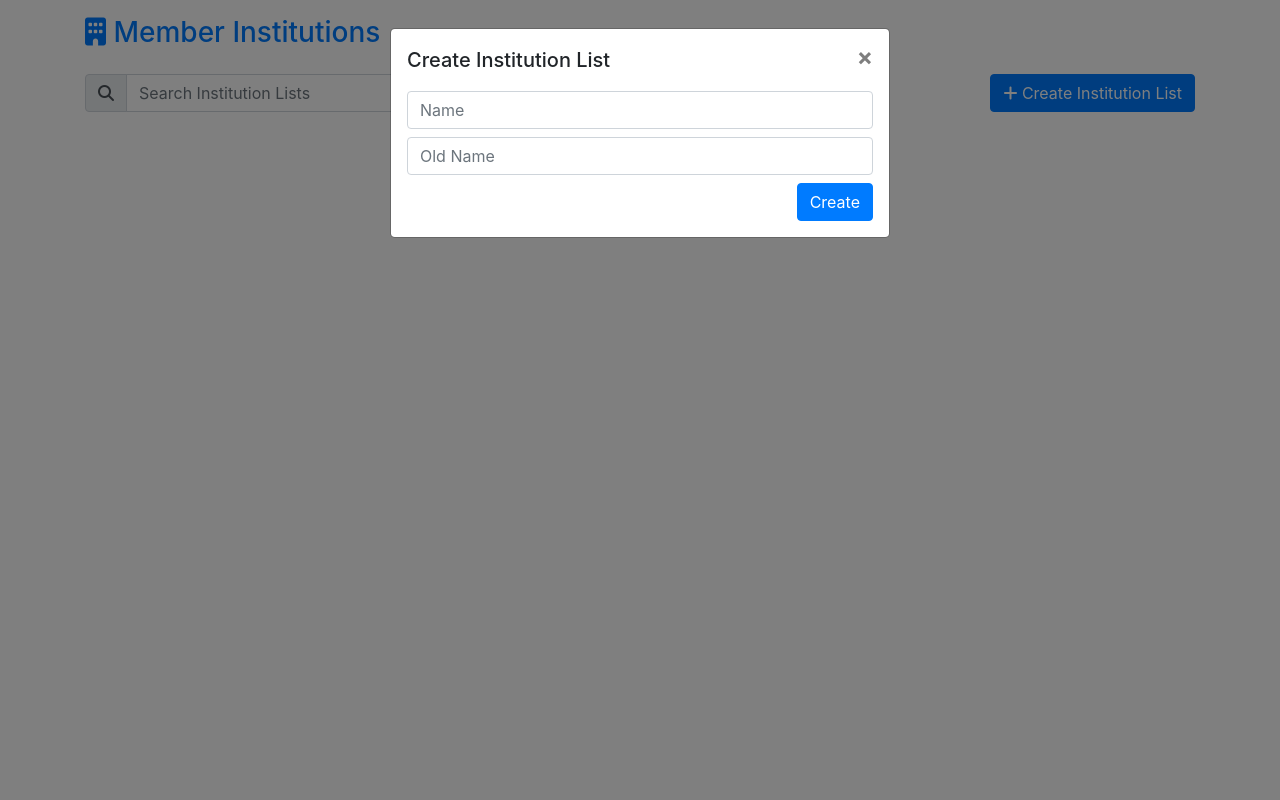
After one commit to seun-otosho/DjangoProject, a Django app: template apps/members/templates/members/institution_list.html in a window 1280 px wide, after a click on "Create Institution List". The commit adds this page. Run offline with Django 3.2, Linux system fonts and the light colour scheme; the template is opened without the code that fills it: values that come from a table or form of the project are taken from there, others are empty; some libraries are stand-ins or nearby versions.

Commit message:
Advancing. ..

```diff
--- a/apps/members/admin.py
+++ b/apps/members/admin.py
@@ -6,8 +6,8 @@ from apps.members.models import Institution
 
 
 class InstitutionAdmin(admin.ModelAdmin):
-    fields = ('name', 'old_name', )
-    list_display = ('name', 'old_name', 'deleted_at', )
+    fields = ('name', 'slug', 'old_name', )
+    list_display = ('name', 'slug', 'old_name', 'deleted_at', )
     # [field.name for field in Institution._meta.fields if field.name != "id"]
 
     def get_queryset(self, request):
--- /dev/null
+++ b/apps/members/forms.py
@@ -0,0 +1,25 @@
+from django import forms
+from django.utils.text import slugify
+
+from apps.members.models import Institution
+
+
+class InstitutionCreateForm(forms.ModelForm):
+    slug = forms.CharField(required=False, widget=forms.widgets.HiddenInput())
+
+    class Meta:
+        model = Institution
+        fields = ("name", "slug")
+
+    def clean_name(self) -> str:
+        name: str = self.cleaned_data["name"]
+        slug = slugify(name)
+        if Institution.objects.filter(slug=slug).exists():
+            raise forms.ValidationError(f"An Institution with the name {name} exists")
+        return name
+
+    def save(self, commit: bool = True) -> Institution:
+        institution: Institution = super().save(commit)
+        institution.slug = slugify(institution.name)
+        institution.save()
+        return institution
--- a/apps/members/models/institution.py
+++ b/apps/members/models/institution.py
@@ -8,6 +8,11 @@ class Institution(SoftDeletionModel):
     """Members Institution model class"""
     name = models.CharField(max_length=64, db_index=True)
     old_name = models.CharField(max_length=64, db_index=True)
+    slug = models.CharField(max_length=128)
+
+    @property
+    def is_active(self):
+        return self.deleted_at is None
 
     def __str__(self):
         return self.name
--- a/apps/members/templates/display_institutions.html
+++ b/apps/members/templates/display_institutions.html
@@ -2,5 +2,5 @@
 
 {% block main %}
     <h1>Member Institutions</h1>
-    {% include "institutions_list.html" %}
+    {% include "members_list.html" %}
 {% endblock %}
--- /dev/null
+++ b/apps/members/templates/members/institution_create_form.html
@@ -0,0 +1,42 @@
+<div id="institution-form">
+  <form>
+    {% csrf_token %}
+    <div class="form-row mb-2">
+      <div class="col">
+        <input class="form-control
+          {% if form.name.errors %}
+            is-invalid
+          {% endif %}
+          " id="id_name" name="name"
+               placeholder="Name" {% if form.name.value %} value="{{ form.name.value }}"
+          {% endif %}>
+        <div class="invalid-feedback">
+          {{ form.name.errors }}
+        </div>
+      </div>
+    </div>
+
+    <div class="form-row mb-2">
+      <div class="col">
+        <input class="form-control
+          {% if form.old_name.errors %}
+            is-invalid
+          {% endif %}
+          " id="id_old_name" name="old_name"
+               placeholder="Old Name" {% if form.old_name.value %} value="{{ form.old_name.value }}"
+          {% endif %}>
+        <div class="invalid-feedback">
+          {{ form.old_name.errors }}
+        </div>
+      </div>
+    </div>
+
+    <div class="form-row">
+      <div class="col">
+        <button class="btn btn-primary" hx-post="{% url 'institution-create' %}" hx-swap="outerHTML"
+          hx-target="#institution-form">Create</button>
+      </div>
+    </div>
+
+  </form>
+</div>
--- /dev/null
+++ b/apps/members/templates/members/institution_list.html
@@ -0,0 +1,81 @@
+{% extends "base.html" %}
+
+
+{% block main %}
+<div class="row mb-2">
+  <div class="col-9">
+
+    <form hx-trigger="keyup,mouseup delay:100ms"
+          hx-get="{% url 'institutions-filter' %}"
+          hx-target="#institutions-table">
+
+      <div class="form-row">
+        <div class="col">
+          <div class="input-group mb-2">
+            <div class="input-group-prepend">
+              <div class="input-group-text"><i class="fas fa-search"></i></div>
+            </div>
+            <input name="name" class="form-control" id="id_name" placeholder="Search Institution Lists">
+          </div>
+        </div>
+        <div class="col pt-2">
+          {% for choice in filterset.form.completeness.field.choices %}
+          <div class="form-check form-check-inline">
+            <input class="form-check-input" type="radio"
+                   name="completeness" id="id_completeness_{{ forloop.counter }}"
+              value="{{ choice.0 }}" {% ifequal forloop.counter 1 %}checked{% endifequal %}>
+            <label class="form-check-label"
+                   for="id_completeness_{{ forloop.counter }}">{{ choice.1 }}</label>
+          </div>
+          {% endfor %}
+        </div>
+      </div>
+
+    </form>
+  </div>
+
+
+
+  <div class="col-3 text-right">
+    <!-- Example single danger button -->
+    <!-- Button trigger modal -->
+    <button type="button" class="btn btn-primary" data-toggle="modal" data-target="#createModal">
+      <i class="fas fa-plus"></i>
+      Create Institution List
+    </button>
+
+    <!-- Modal -->
+    <div class="modal fade" id="createModal" tabindex="-1"
+         aria-labelledby="createModalLabel" aria-hidden="true">
+      <div class="modal-dialog">
+        <div class="modal-content">
+          <div class="modal-header border-0 pb-0">
+            <h5 class="modal-title" id="createModalLabel">Create Institution List</h5>
+            <button type="button" class="close" data-dismiss="modal" aria-label="Close">
+              <span aria-hidden="true">&times;</span>
+            </button>
+          </div>
+          <div class="modal-body">
+            {% include "members/institution_create_form.html" %}
+          </div>
+        </div>
+      </div>
+    </div>
+  </div>
+</div>
+
+{#<div id="tasklist-table">#}
+{#  {% include "tasks/tasklist_filter.html" with object_list=object_list %}#}
+{#</div>#}
+
+{% endblock %}
+
+{% block extrascripts %}
+<script type="text/javascript">
+  document.addEventListener("redirect", evt => {
+    console.log(evt);
+    window.location.href = evt.detail.url;
+  });
+  htmx.logAll();
+</script>
+{% endblock %}
--- a/apps/members/urls.py
+++ b/apps/members/urls.py
@@ -1,8 +1,13 @@
 from django.urls import path
 
 from apps.members import views
+from apps.members.views import InstitutionListView, InstitutionFilterView, InstitutionCreateView
 
 urlpatterns = [
-    path('members/', views.display_institutions, name='display_institutions'),
+    path("members/", InstitutionListView.as_view(), name="institutions-list"),
+    path("filter/", InstitutionFilterView.as_view(), name="institutions-filter"),
+    path("create/", InstitutionCreateView.as_view(), name="institution-create"),
+
+    path('members/fbv/', views.display_institutions, name='display_institutions'),
     path('members/<int:id>/delete/', views.delete_institution, name='delete_institution'),
 ]
--- a/requirements.txt
+++ b/requirements.txt
@@ -1,6 +1,7 @@
 django
 
 django-allauth
+django-filter
 django-rest-auth
 
 djangorestframework
--- a/templates/base.html
+++ b/templates/base.html
@@ -1,16 +1,51 @@
+{% load static %}
+
 <!DOCTYPE html>
 <html lang="en">
 <head>
-    <meta charset="UTF-8">
+    <!-- Required meta tags -->
+    <meta charset="utf-8">
+    <meta name="viewport" content="width=device-width, initial-scale=1, shrink-to-fit=no">
+
+    <!-- Bootstrap CSS -->
+    <link rel="stylesheet" href="https://cdn.jsdelivr.net/npm/bootstrap@4.5.3/dist/css/bootstrap.min.css"
+    integrity="sha384-TX8t27EcRE3e/ihU7zmQxVncDAy5uIKz4rEkgIXeMed4M0jlfIDPvg6uqKI2xXr2" crossorigin="anonymous">
+
+    <script src="https://kit.fontawesome.com/2aaa0bfb6c.js" crossorigin="anonymous"></script>
+
     <title>Title</title>
 </head>
 <body>
-    {% block main %}{% endblock %}
+
+    <div class="container">
+        <div class="row my-3">
+            <div class="col">
+                <a href="{% url 'display_institutions' %}">
+                    <h3><i class="fas fa-building"></i> Member Institutions</h3>
+                </a>
+            </div>
+        </div>
+        {% block main %}{% endblock %}
+    </div>
     <script src="https://unpkg.com/htmx.org@1.2.1"></script>
     <script>
       document.body.addEventListener('htmx:configRequest', (event) => {
         event.detail.headers['X-CSRFToken'] = '{{ csrf_token }}';
       })
     </script>
+
+    <script src="https://unpkg.com/htmx.org@0.3.0"></script>
+    <script src="https://code.jquery.com/jquery-3.5.1.slim.min.js"
+    integrity="sha384-DfXdz2htPH0lsSSs5nCTpuj/zy4C+OGpamoFVy38MVBnE+IbbVYUew+OrCXaRkfj"
+    crossorigin="anonymous"></script>
+    <script src="https://cdn.jsdelivr.net/npm/popper.js@1.16.1/dist/umd/popper.min.js"
+    integrity="sha384-9/reFTGAW83EW2RDu2S0VKaIzap3H66lZH81PoYlFhbGU+6BZp6G7niu735Sk7lN"
+    crossorigin="anonymous"></script>
+    <script src="https://cdn.jsdelivr.net/npm/bootstrap@4.5.3/dist/js/bootstrap.min.js"
+    integrity="sha384-w1Q4orYjBQndcko6MimVbzY0tgp4pWB4lZ7lr30WKz0vr/aWKhXdBNmNb5D92v7s"
+    crossorigin="anonymous"></script>
+
+    {% block extrascripts %}
+    {% endblock %}
 </body>
 </html>
```
Also changed, not shown: apps/members/filters.py (added, +35 -0 lines), apps/members/templates/members/institutions_filter.html (added, +24 -0 lines), apps/members/views.py (+37 -1 lines), apps/members/templates/members_list.html (renamed from apps/members/templates/institutions_list.html).
